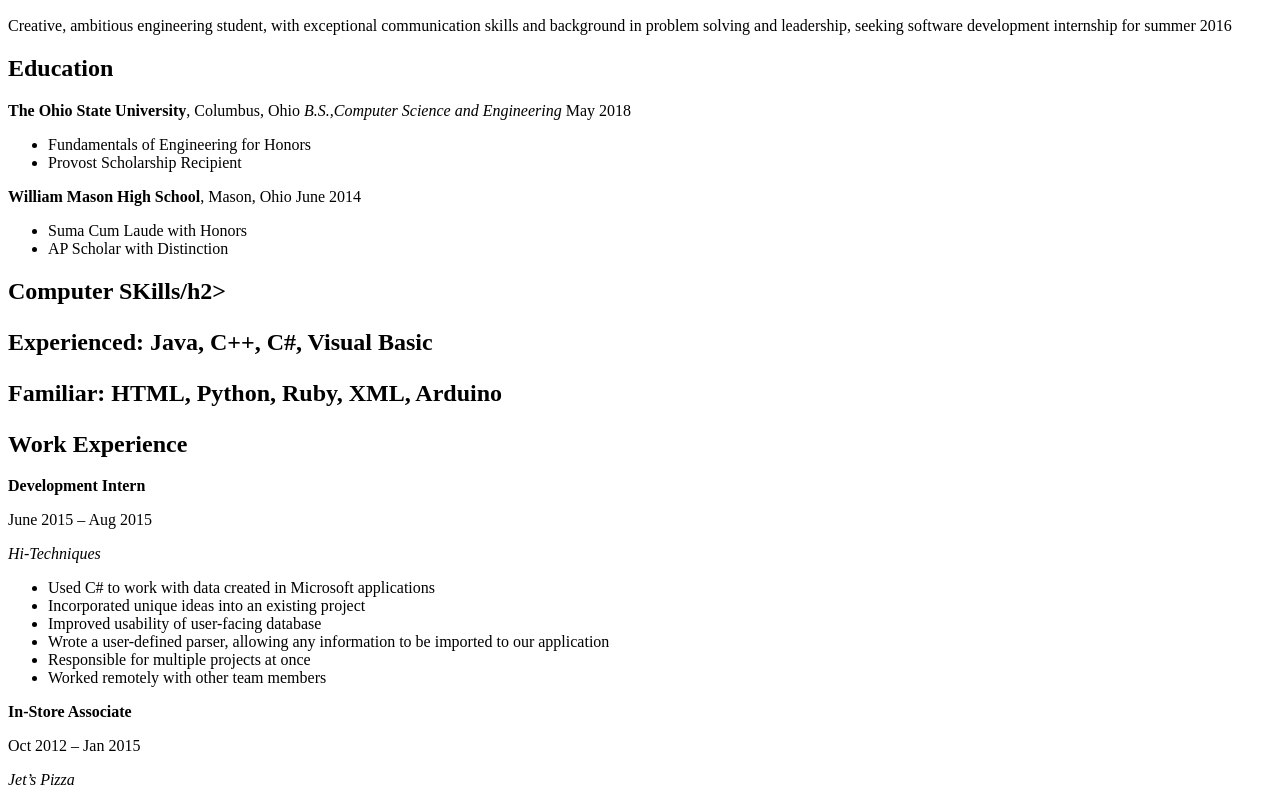
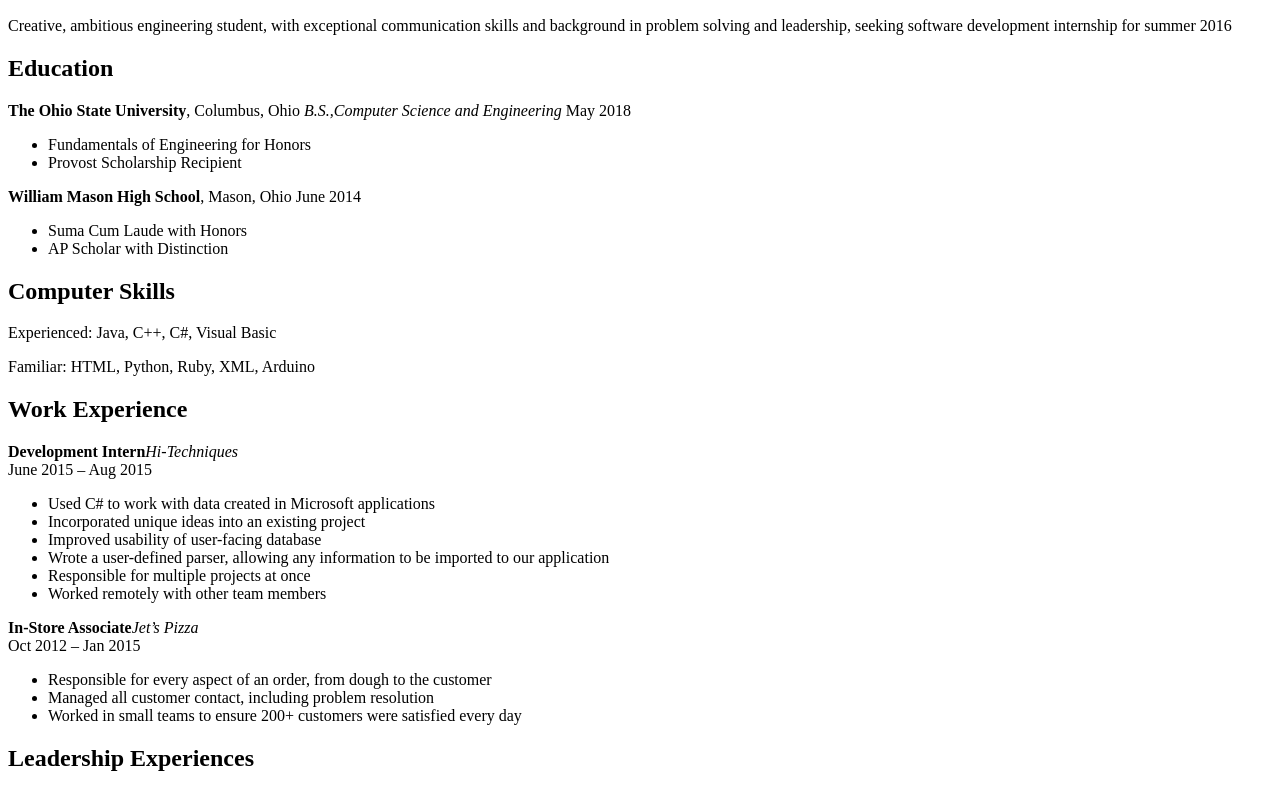
Before and after one commit to jmkuehn/jmkuehn.github.io, a website: page resume.html in a window 1280 px wide. Shown: the part 110-902 px from the top of the page. Drawn offline with Linux system fonts and the light colour scheme.

Commit message:
Update resume.html

```diff
--- a/resume.html
+++ b/resume.html
@@ -55,16 +55,14 @@
     </div>
 
     <div class="skills">
-      <h2>Computer SKills/h2>
+      <h2>Computer Skills</h2>
       <p>Experienced: Java, C++, C#, Visual Basic</p>
       <p>Familiar: HTML, Python, Ruby, XML, Arduino</p>
     </div>
 
     <!-- WORK EXPERIENCE -->
     <h2>Work Experience</h2>
-    <strong>Development Intern</strong>
-    <p>June 2015 – Aug 2015</p>
-    <p><i>Hi-Techniques</i></p>
+    <p><b>Development Intern</b><i>Hi-Techniques</i><br>June 2015 – Aug 2015</p>
       <ul>
         <li>Used C# to work with data created in Microsoft applications</li>
         <li>Incorporated unique ideas into an existing project</li>
@@ -73,9 +71,7 @@
         <li>Responsible for multiple projects at once</li>
         <li>Worked remotely with other team members</li>
       </ul>
-    <p><strong>In-Store Associate</strong></p>
-    <p>Oct 2012 – Jan 2015</p>
-    <p><i>Jet’s Pizza</i></p>
+    <p><strong>In-Store Associate</strong><i>Jet’s Pizza</i><br>Oct 2012 – Jan 2015</p>
       <ul>
         <li>Responsible for every aspect of an order, from dough to the customer</li>
         <li>Managed all customer contact, including problem resolution</li>
@@ -84,7 +80,7 @@
 
     <!-- LEADERSHIP EXPERIENCE -->
     <h2>Leadership Experiences</h2>
-    <p><b>Student Director of OHI/O</b> -- 2015-</p>
+    <p><b>Student Director of OHI/O</b><br>2015-</p>
     <ul>
       <li>Work with student leaders and faculty at Ohio State</li>
       <li>Oversee the organization of the OHI/O hackathon, makeathon, and other events</li>
@@ -92,7 +88,7 @@
       <li>Build relationships between tech clubs, students, Ohio State, and sponsors</li>
     </ul>
 
-    <p><b>President of Buckeye Hackers</b> -- 2015-</p>
+    <p><b>President of Buckeye Hackers</b><br>2015-</p>
     <ul>
       <li>Responsible for leading meetings and overseeing club goals</li>
       <li>Collaborate with other leaders to form weekly coding activities</li>
```
